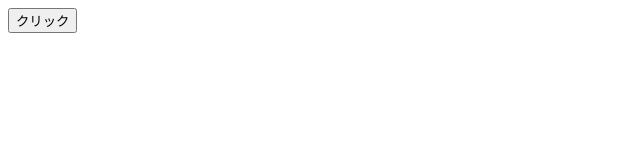
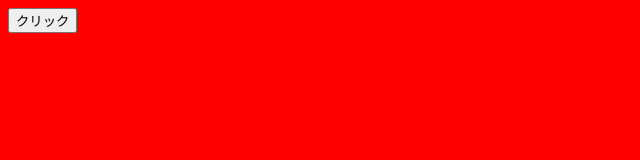
Before and after one commit to Kanata3364/2026_ds2, a plain HTML site: page index.html in a window 1280 px wide. Shown: the whole page, without its empty margins (0-640 px from the left). Drawn offline with Linux system fonts and the light colour scheme.

Commit message:
Change background color from white to red

```diff
--- a/index.html
+++ b/index.html
@@ -7,7 +7,7 @@
 
   <style>
     body {
-      background-color: white;
+      background-color: red;
     }
   </style>
 </head>
```
